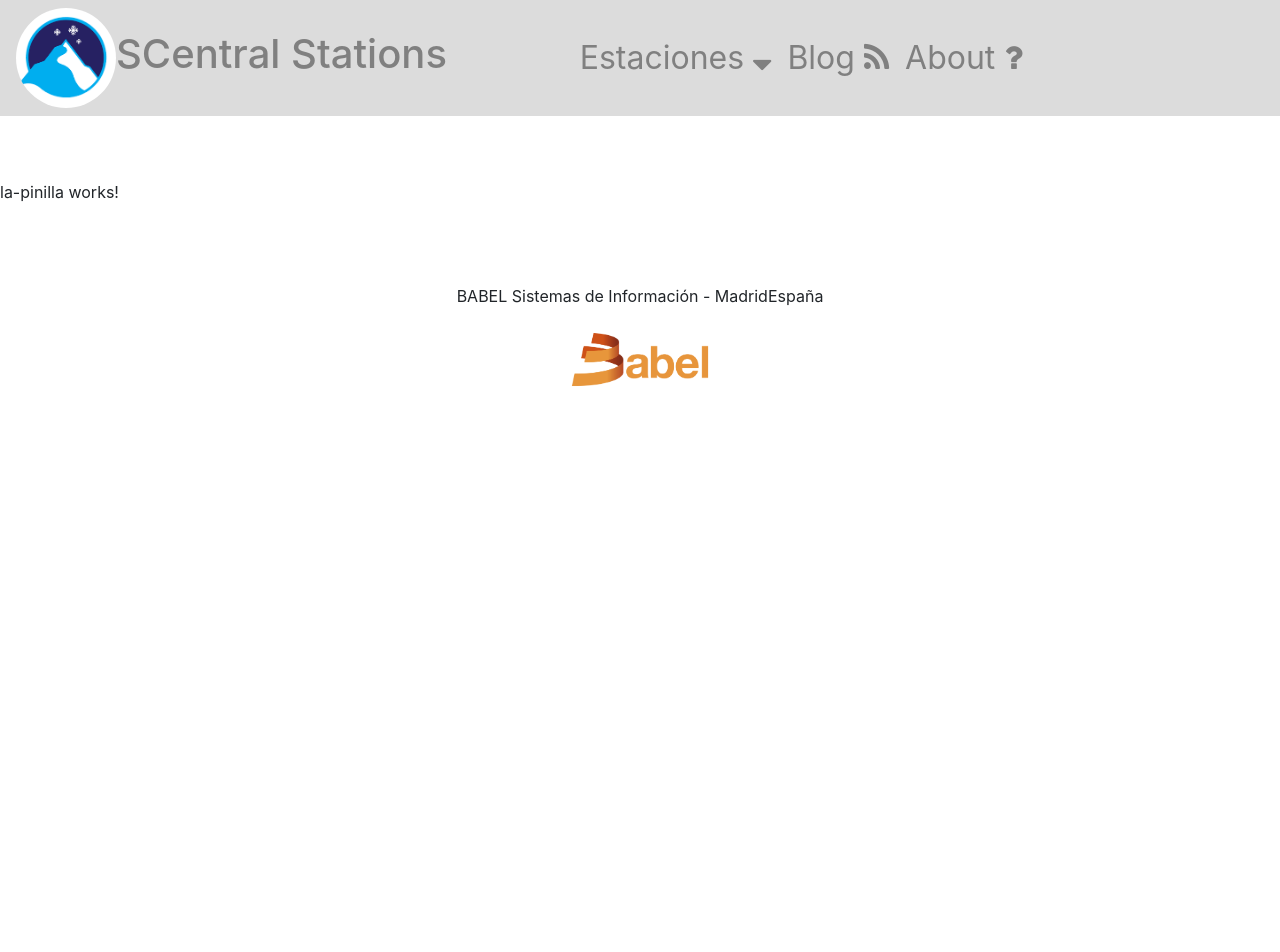
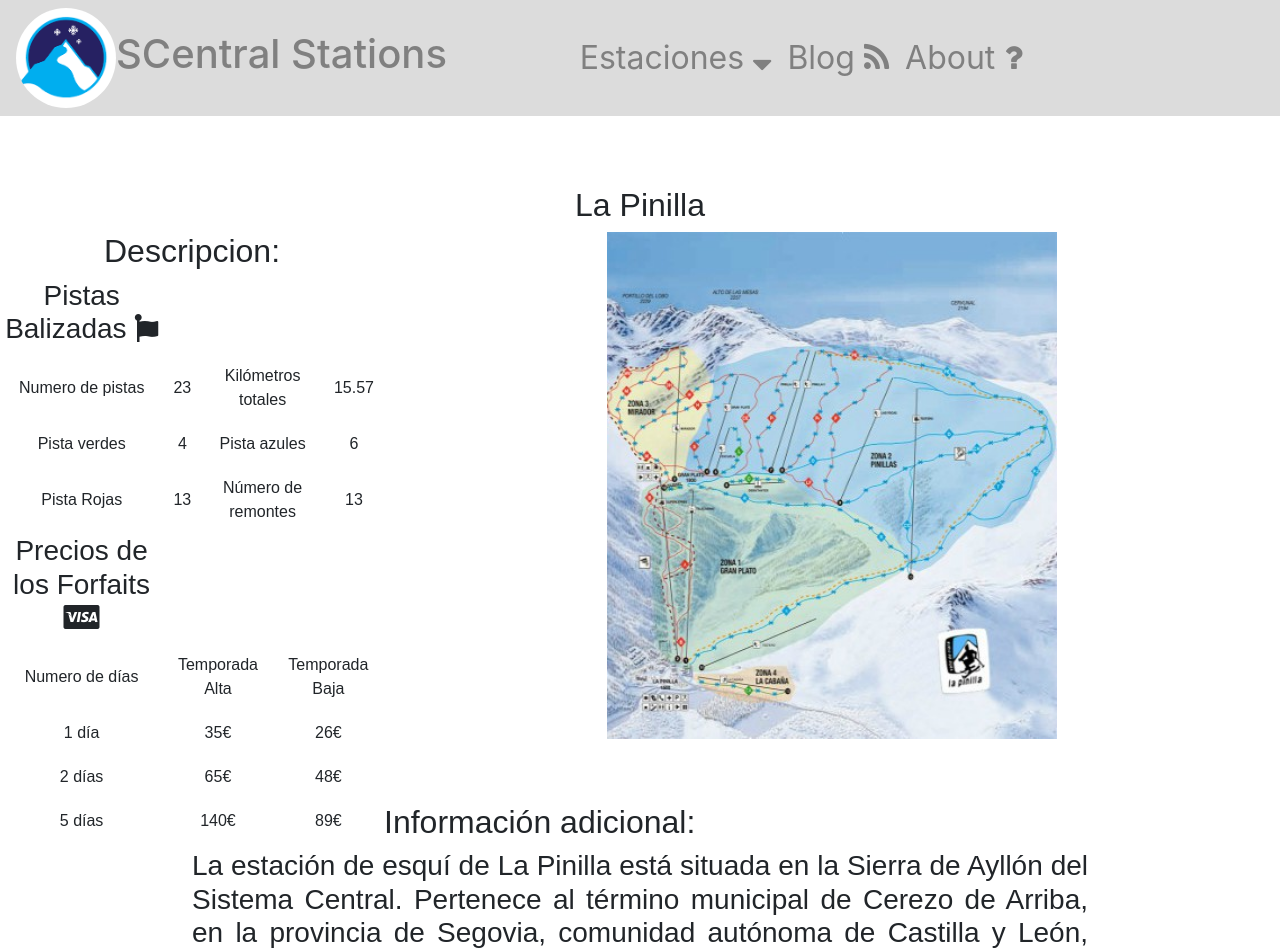
Before and after one commit to IPalla/HandsOn2, an Angular app in the folder HandsOn2/: page /la-pinilla in a window 1280 px wide. Shown: the top 952 px of the page. Before the commit the page ends 800 px from the top, so only its background shows below. Built offline with nearby package versions, Linux system fonts and the light colour scheme.

Commit message:
La pinilla

```diff
--- a/HandsOn2/src/app/app.component.css
+++ b/HandsOn2/src/app/app.component.css
@@ -28,3 +28,16 @@ html:after {
     min-height: -moz-calc(100% - 186px);
     min-height: calc(100% - 186px); */
 }
+
+.templates {
+  margin-top: 6px;
+  margin-left: 10px;
+  margin-right: 10px;
+  font-family: 'Titillium Web', sans-serif;
+
+  text-align: center;
+  align-content: center;
+
+  margin-left: auto;
+  margin-right: auto;
+}
--- a/HandsOn2/src/app/app.component.html
+++ b/HandsOn2/src/app/app.component.html
@@ -1,6 +1,11 @@
 <app-menu></app-menu>
 
 <div class= "content">
-<router-outlet></router-outlet>
+    <div class="templates">
+        <router-outlet>
+
+        </router-outlet>
+    </div>
+
 </div>
 <app-footer></app-footer>
--- a/HandsOn2/src/app/estaciones/la-pinilla/la-pinilla.component.css
+++ b/HandsOn2/src/app/estaciones/la-pinilla/la-pinilla.component.css
@@ -0,0 +1,45 @@
+.fotoPlano{
+    display: inline;
+}
+
+    .fotoPlano img{
+        width: 90%;
+        height: 90%;
+        max-width: 450px;
+        max-height: 520px;
+
+        min-width: 250px;
+        min-height: 320px;
+
+
+
+        display: block;
+        margin-left: auto;
+        margin-right: auto;
+
+    }
+
+.article_2{
+    padding-top: 5%;
+    padding-left: 15%;
+    padding-right: 15%;
+    text-align: justify;
+}
+    .article_2 h3{
+        font-weight: normal;
+    }
+
+.pistas, .precios{
+    margin-left: auto;
+    margin-right: auto;
+}
+
+.FichaTiempo{
+    float: left;
+    width: 30%;
+    height: 100%;
+    display: inline;
+}
+.FichaTiempo td{
+    padding: 10px;
+}
--- a/HandsOn2/src/app/estaciones/la-pinilla/la-pinilla.component.html
+++ b/HandsOn2/src/app/estaciones/la-pinilla/la-pinilla.component.html
@@ -1,3 +1,58 @@
-<p>
-  la-pinilla works!
-</p>
+<div class="template_pista">
+  <h2>La Pinilla</h2>
+  <div class="FichaTiempo">
+      <h2>Descripcion:</h2>
+      <table class="pistas">
+          <h3>Pistas Balizadas <i class="	fa fa-font-awesome"></i></h3>
+          <tr>
+              <td>Numero de pistas</td>
+              <td>23</td>
+              <td>Kilómetros totales</td>
+              <td>15.57</td>
+          </tr>
+          <tr>
+              <td>Pista verdes</td>
+              <td>4</td>
+              <td>Pista azules</td>
+              <td>6</td>
+          </tr>
+          <tr>
+              <td>Pista Rojas</td>
+              <td>13</td>
+              <td>Número de remontes</td>
+              <td>13</td>
+          </tr>
+      </table>
+      <table class="precios">
+          <h3>Precios de los Forfaits <i class="fa fa-cc-visa"></i></h3>
+          <tr>
+              <td>Numero de días</td>
+              <td>Temporada Alta</td>
+              <td>Temporada Baja</td>
+          </tr>
+          <tr>
+              <td>1 día</td>
+              <td>35€</td>
+              <td>26€</td>
+          </tr>
+          <tr>
+              <td>2 días</td>
+              <td>65€</td>
+              <td>48€</td>
+          </tr>
+          <tr>
+              <td>5 días</td>
+              <td>140€</td>
+              <td>89€</td>
+          </tr>
+      </table>
+</div>
+<figure class="fotoPlano">
+    <img src="./assets/plano_lapinilla.jpg" alt="Plano La Pinilla" title="Plano La Pinilla">
+</figure>
+<div class="article_2">
+    <h2>Información adicional:</h2>
+    <h3>
+            La estación de esquí de La Pinilla está situada en la Sierra de Ayllón del Sistema Central. Pertenece al término municipal de Cerezo de Arriba, en la provincia de Segovia, comunidad autónoma de Castilla y León, España.
+    </h3>
+</div>
```
